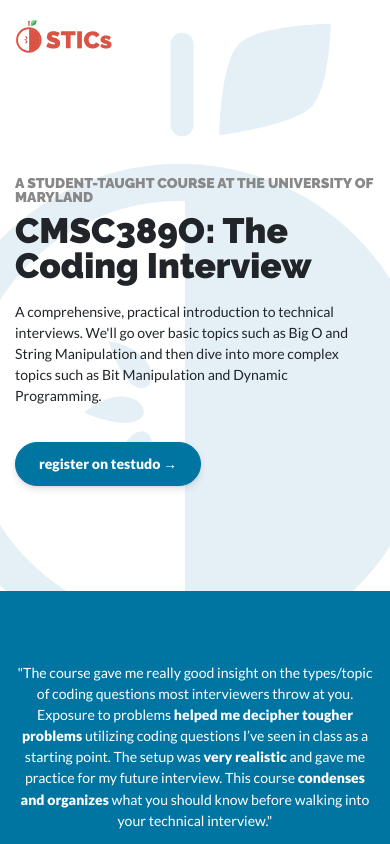
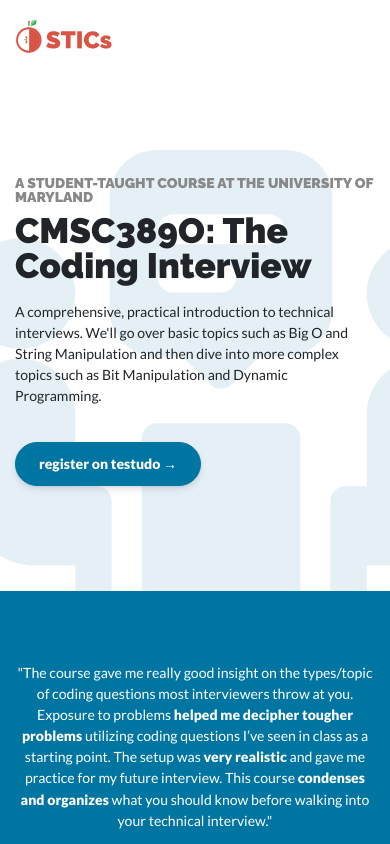
Before and after one commit to UMD-CS-STICs/cmsc389o, a website: page index.html in a window 390 px wide. Shown: the top 844 px of the page. Drawn offline with nearby package versions, Linux system fonts and the light colour scheme.

Commit message:
Change apple-bg to interviewing icon/image

```diff
--- a/index.html
+++ b/index.html
@@ -34,7 +34,7 @@
   </article>
 
   <article class="hero">
-    <img id="apple" class="apple-bg" src="./img/blue-apple.svg" alt="">
+    <img id="apple" class="hero-bg" src="./img/interview.svg" alt="">
     <div class="container">
       <div class="row">
         <div class="col-md-8">
--- a/scss/_animation.scss
+++ b/scss/_animation.scss
@@ -18,7 +18,7 @@
     }
 }
 
-@keyframes apple-bg {
+@keyframes hero-bg {
     from {
       bottom: -16rem;
       opacity: 0;
--- a/scss/main.scss
+++ b/scss/main.scss
@@ -193,14 +193,14 @@ article.hero {
     color: $grey;
     text-transform: uppercase;
   }
-  img.apple-bg {
+  img.hero-bg {
     position: absolute;
     z-index: -1;
     bottom: -8rem;
     right: -2rem;
     opacity: .2;
     // &.animate {
-    //   animation: apple-bg .5s 1;
+    //   animation: hero-bg .5s 1;
     //   animation-delay: .4s;
     //   animation-timing-function: ease;
     //   animation-fill-mode: forwards;
@@ -215,11 +215,11 @@ article.hero {
   }
   @media (max-width: 767.98px) {
     padding: 12rem 0rem 12rem;
-    img.apple-bg {
+    img.hero-bg {
       position: absolute;
       z-index: -1;
       bottom: -8rem;
-      left: -8rem;
+      left: -4rem;
       right: auto;
       opacity: .1;
     }
```
Also changed, not shown: css/main.css, img/interview.svg (added).
